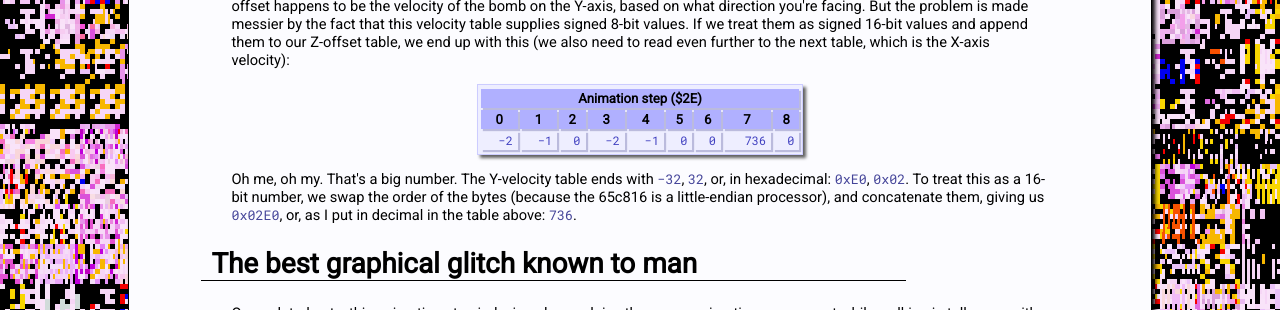
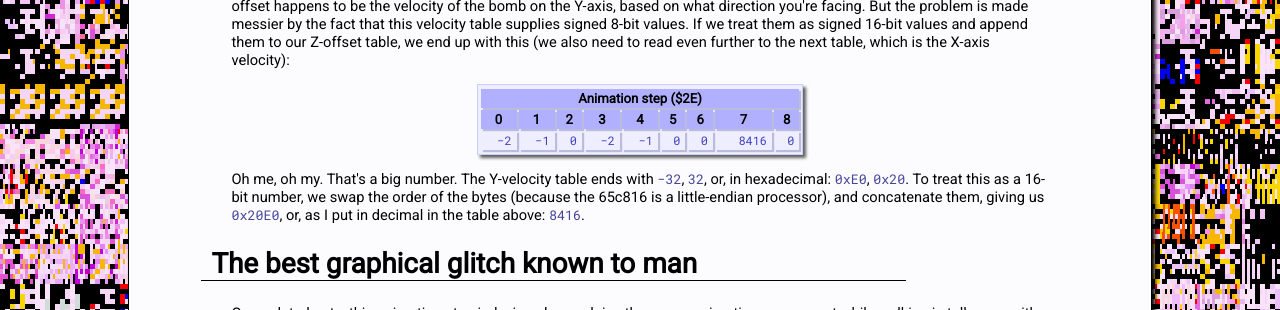
Before and after one commit to spannerisms/spannerisms.github.io, a Jekyll site: the page built from spinbomb.html, in a window 1280 px wide and 900 px high, scrolled down 830 px. Shown: the part 191-501 px from the top of the window. Built offline with Jekyll 4.4.1, drawn with Linux system fonts in a browser that asks for light colours.

Commit message:
Update spinbomb.html

```diff
--- a/spinbomb.html
+++ b/spinbomb.html
@@ -133,13 +133,13 @@ background: glitchybg
 				<td class="number value">&minus;1</td>
 				<td class="number value">0</td>
 				<td class="number value">0</td>
-				<td class="number value">736</td>
+				<td class="number value">8416</td>
 				<td class="number value">0</td>
 			</tr>
 		</tbody>
 	</table>
 
-	<p>Oh me, oh my. That's a big number. The Y-velocity table ends with <code class="value">&minus;32</code>, <code class="value">32</code>, or, in hexadecimal: <code class="value">0xE0</code>, <code class="value">0x02</code>. To treat this as a 16-bit number, we swap the order of the bytes (because the 65c816 is a little-endian processor), and concatenate them, giving us <code class="value">0x02E0</code>, or, as I put in decimal in the table above: <code class="value">736</code>.</p>
+	<p>Oh me, oh my. That's a big number. The Y-velocity table ends with <code class="value">&minus;32</code>, <code class="value">32</code>, or, in hexadecimal: <code class="value">0xE0</code>, <code class="value">0x20</code>. To treat this as a 16-bit number, we swap the order of the bytes (because the 65c816 is a little-endian processor), and concatenate them, giving us <code class="value">0x20E0</code>, or, as I put in decimal in the table above: <code class="value">8416</code>.</p>
 
 	<h2>The best graphical glitch known to man</h2>
 	<p>On a related note, this animation step indexing also explains the prayer animation you can get while walking in tall grass with spinspeed or a well-timed dash buffer. The animation looks normal most of the time because dashing or walking in tall grass or water only has 6 animation steps, but, if you can reach the tall grass on the same frame your animation counter hits a number higher than 5 while facing right, it will keep that value for the next frame (because the animation steps every other frame). And, by a beautiful miracle of some benevolent god, the prayer pose index table immediately follows the tall grass table.</p>
```
